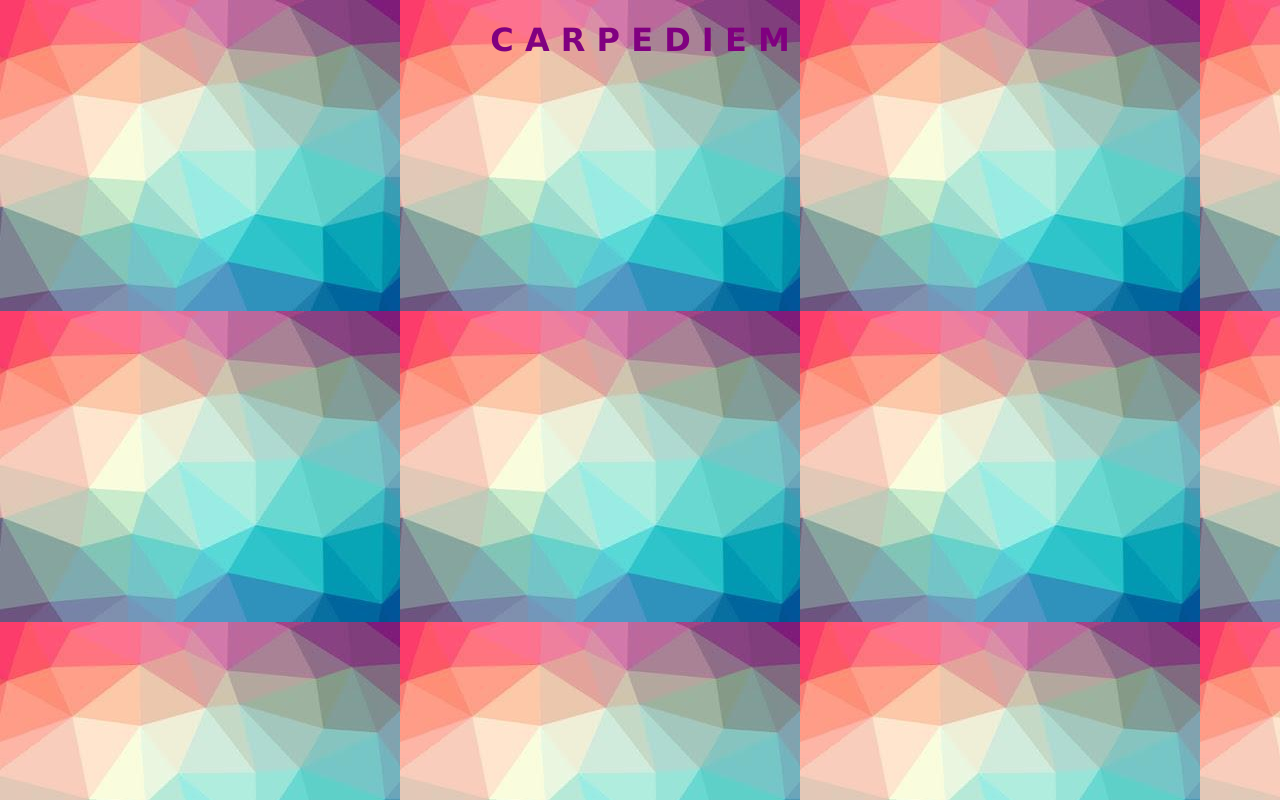
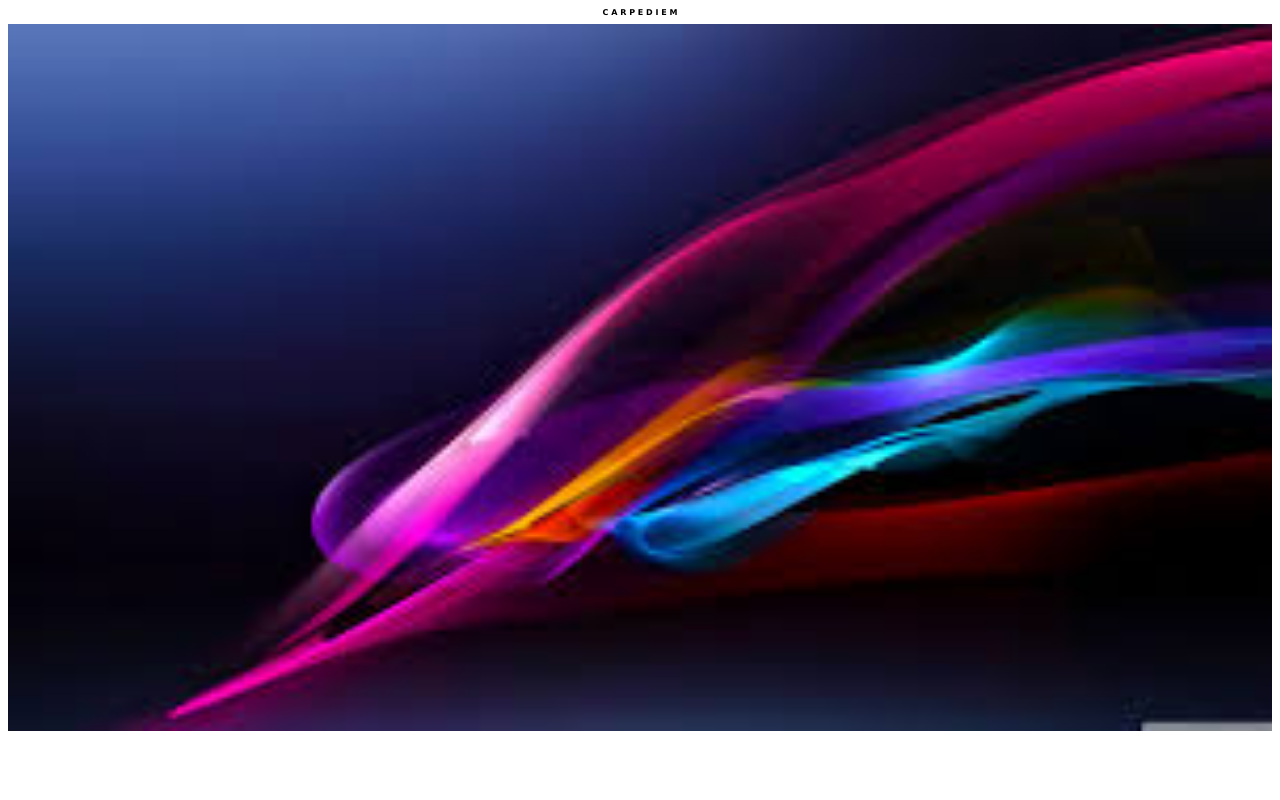
Before and after one commit to Inti15/responsive-adaptative, a plain HTML site: page imgResponsive/img.html in a window 1280 px wide. Drawn offline with Linux system fonts and the light colour scheme.

Commit message:
Se modifica el tamaño para visualizar la imagen

```diff
--- a/imgResponsive/img.html
+++ b/imgResponsive/img.html
@@ -2,11 +2,13 @@
 <html>
 <head>
    <meta charset="utf-8">
+   <meta name="viewport" content="width=device-width; initial-scale=1.0">
    <link rel="stylesheet" type="text/css" href="style.css">
 </head>
 <body>
-   <h1> C A R P E  D I E M </h1>
-   <!--<img src="fondo.jpeg">-->
-
+  <section>
+     <h1> C A R P E  D I E M </h1>
+     <img src="fondo.jpg">
+  </section>
 </body>
 </html>
--- a/imgResponsive/style.css
+++ b/imgResponsive/style.css
@@ -1,14 +1,13 @@
 body{
    font-family: verdana;
    text-align: center;
-   color: purple;
-   background: url("fondo.jpeg");
-   object-fit: cover;
+   color: black;
    /*background-img:url("fondo.jpeg");*/
-
 }
 
+h1{
+  font-size: 50%;
+}
 img{
-   width: 100%;
-   /*object-fit: cover;*/
+  width: 100%;
 }
```
Also changed, not shown: imgResponsive/fondo.jpg (added).
